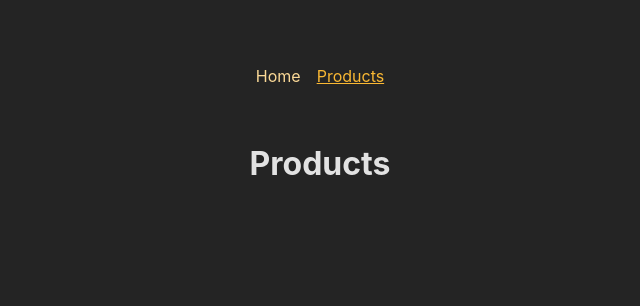
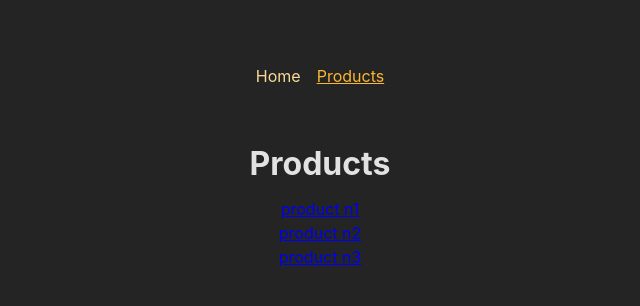
Before and after one commit to aadil42/react-router, a React (Create React App) app: page /products in a window 1280 px wide. Shown: the top 306 px of the page, without its empty margins (320-960 px from the left). Built offline with nearby package versions, Linux system fonts and the light colour scheme.

Commit message:
added dummy product on the product page. added link dynamically. displaying product details page on each product click and displaying the parameter with useParams in productDetails page

```diff
--- a/src/pages/Products.js
+++ b/src/pages/Products.js
@@ -1,8 +1,20 @@
+import { Link } from 'react-router-dom';
+
+const PRODUCTS = [
+    {id: 'p1', title: 'product n1'},
+    {id: 'p2', title: 'product n2'},
+    {id: 'p3', title: 'product n3'}
+];
 
 const Products = () => {
     return (
         <main>
         <h1>Products</h1>
+            <ul>
+                { PRODUCTS.map((prod) => {
+                    return  <li><Link to={`/products/${prod.id}`}>{prod.title}</Link></li>;
+                })}
+            </ul>
         </main>
     );
 }
--- a/src/pages/ProductsDetailPage.js
+++ b/src/pages/ProductsDetailPage.js
@@ -1,4 +1,7 @@
 import { useParams } from "react-router-dom";
+
+import { Link } from 'react-router-dom';
+
 
 const ProductDetailsPage = () => {
     const params = useParams();
@@ -7,7 +10,6 @@
         <>
             <h1>product Details</h1>
             {params.productId}
-            <br></br>
         </>
     );
 }
```
